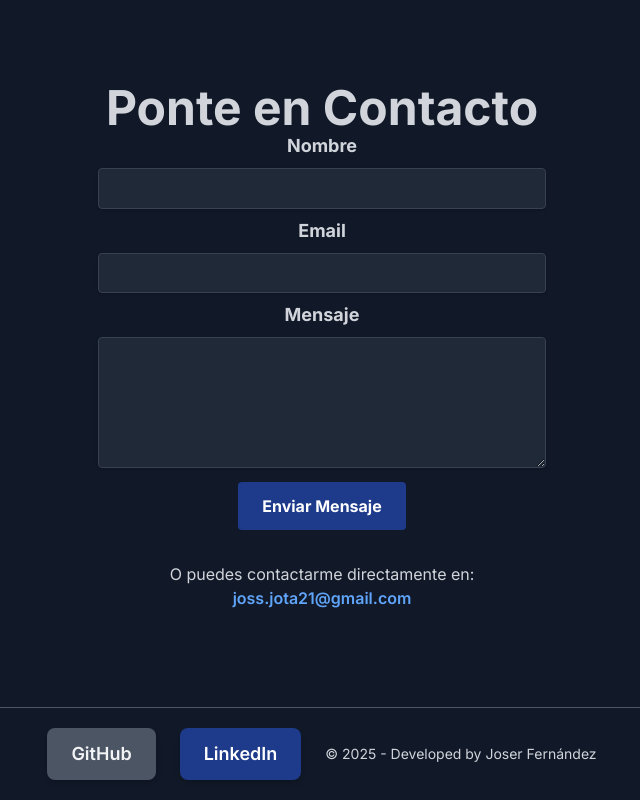
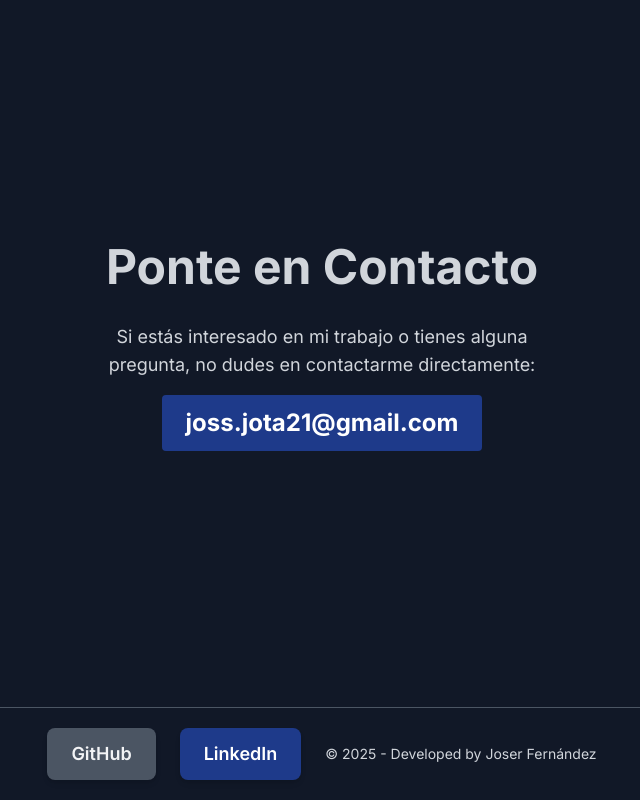
Before and after one commit to JFernandezBalza/JFernandezBalza.github.io, a Next.js app: page / in a window 1280 px wide. Shown: the part 4032-4832 px from the top of the page, without its empty margins (318-958 px from the left). Built offline with nearby package versions, Linux system fonts and the light colour scheme.

Commit message:
Contacto

```diff
--- a/src/app/components/ContactSection.tsx
+++ b/src/app/components/ContactSection.tsx
@@ -1,122 +1,51 @@
 'use client';
 
-import React, { useState } from 'react';
+import React from 'react';
 
 const ContactSection = () => {
-  const [formData, setFormData] = useState({
-    nombre: '',
-    email: '',
-    mensaje: '',
-  });
-
-  const handleChange = (e: React.ChangeEvent<HTMLInputElement | HTMLTextAreaElement>) => {
-    const { id, value } = e.target;
-    setFormData((prevData) => ({
-      ...prevData,
-      [id]: value,
-    }));
-  };
-
-  const handleSubmit = (e: React.FormEvent<HTMLFormElement>) => {
-    e.preventDefault();
-    console.log('Formulario enviado:', formData);
-
-    setFormData({ nombre: '', email: '', mensaje: '' });
-  };
-
   return (
     <section
       id='contacto'
       data-section-bg='dark'
       className='
-        min-h-screen flex items-center justify-center {/* Ocupa al menos la altura de la pantalla y centra contenido */}
-        bg-gray-900 text-gray-100 {/* CAMBIADO: Fondo oscuro, texto general claro */}
-        w-full {/* Asegura que la sección ocupe todo el ancho */}
+        min-h-screen flex items-center justify-center
+        bg-gray-900 text-gray-100
+        w-full
       '
     >
       <div
         className='
-        w-full max-w-screen-xl mx-auto {/* Centra el contenido y le da un ancho máximo */}
-        pt-20 px-10 {/* CAMBIADO: Padding superior de 20, lateral y abajo de 10 */}
-        text-center {/* Alinea todo el texto al centro */}
+        w-full max-w-screen-xl mx-auto
+        pt-20 px-10
+        text-center
       '
       >
         <h2 className='text-4xl md:text-5xl font-bold text-gray-300'>
           Ponte en Contacto
         </h2>
 
-        <div className='max-w-md mx-auto'>
-          <form onSubmit={handleSubmit} className='space-y-2'>
-            <div>
-              <label
-                htmlFor='nombre'
-                className='block text-gray-300 text-lg font-bold mb-2'
-              >
-                Nombre
-              </label>
-              <input
-                type='text'
-                id='nombre'
-                value={formData.nombre}
-                onChange={handleChange}
-                className='shadow appearance-none border rounded w-full py-2 px-3 text-gray-100 leading-tight focus:outline-none focus:shadow-outline bg-gray-800 border-gray-700 text-lg'
-                required
-              />
-            </div>
-            <div>
-              <label
-                htmlFor='email'
-                className='block text-gray-300 text-lg font-bold mb-2'
-              >
-                Email
-              </label>
-              <input
-                type='email'
-                id='email'
-                value={formData.email}
-                onChange={handleChange}
-                className='shadow appearance-none border rounded w-full py-2 px-3 text-gray-100 leading-tight focus:outline-none focus:shadow-outline bg-gray-800 border-gray-700 text-lg'
-                required
-              />
-            </div>
-            <div>
-              <label
-                htmlFor='mensaje'
-                className='block text-gray-300 text-lg font-bold mb-2'
-              >
-                Mensaje
-              </label>
-              <textarea
-                id='mensaje'
-                rows={5}
-                value={formData.mensaje}
-                onChange={handleChange}
-                className='shadow appearance-none border rounded w-full py-2 px-3 text-gray-100 leading-tight focus:outline-none focus:shadow-outline bg-gray-800 border-gray-700 text-lg'
-                required
-              ></textarea>
-            </div>
-            <button
-              type='submit'
-              className='bg-blue-900 hover:bg-blue-600 text-white font-bold py-3 px-6 rounded focus:outline-none focus:shadow-outline transition duration-300'
-            >
-              Enviar Mensaje
-            </button>
-          </form>
-          <div className='mt-8'>
-            <p className='text-gray-300'>
-              O puedes contactarme directamente en:
+        <div className='max-w-md mx-auto mt-8'>
+          {' '}
+          {/* Añadimos margen superior para separar del título */}
+          <p className='text-gray-300 text-lg mb-4'>
+            Si estás interesado en mi trabajo o tienes alguna pregunta, no dudes
+            en contactarme directamente:
           </p>
           <a
             href='mailto:joss.jota21@gmail.com'
-              className='text-blue-400 hover:underline font-semibold'
+            className='
+              bg-blue-900 hover:bg-blue-600 text-white font-bold py-3 px-6 rounded
+              focus:outline-none focus:shadow-outline transition duration-300
+              text-xl md:text-2xl inline-block
+            '
           >
             joss.jota21@gmail.com
           </a>
-            {/* <div className='flex justify-center space-x-4 mt-2'>
-              <a href='#' className='text-gray-400 hover:text-blue-400'><GitHubIcon className='h-6 w-6' /></a>
-              <a href='#' className='text-gray-400 hover:text-blue-400'><LinkedInIcon className='h-6 w-6' /></a>
+          {/* Puedes añadir más enlaces aquí si quieres, como tu LinkedIn o GitHub */}
+          {/* <div className='flex justify-center space-x-4 mt-8'>
+            <a href='https://github.com/JFernandezBalza' target='_blank' rel='noopener noreferrer' className='text-gray-400 hover:text-blue-400 text-sm'>GitHub</a>
+            <a href='https://www.linkedin.com/in/joser-a-fernandez-b-76182429b' target='_blank' rel='noopener noreferrer' className='text-gray-400 hover:text-blue-400 text-sm'>LinkedIn</a>
           </div> */}
-          </div>
         </div>
       </div>
     </section>
```
Lines whose indentation alone changed are shown as unchanged.
